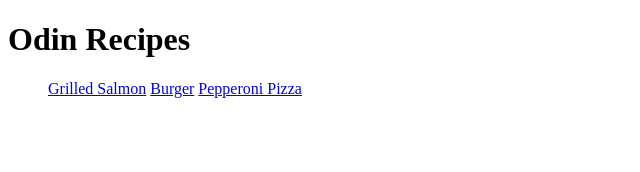
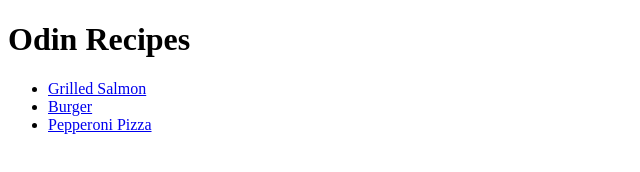
Before and after one commit to TactfulEight784/odin-recipes, a plain HTML site: page index.html in a window 1280 px wide. Shown: the whole page, without its empty margins (0-640 px from the left). Drawn offline with Linux system fonts and the light colour scheme.

Commit message:
Fix unordered list for links

```diff
--- a/index.html
+++ b/index.html
@@ -7,9 +7,9 @@
     <body>
         <h1>Odin Recipes</h1>
         <ul>
-            <a href="./recipes/grilledSalmon.html">Grilled Salmon</a>
-            <a href="./recipes/burger.html">Burger</a>
-            <a href="./recipes/pizza.html">Pepperoni Pizza</a>
+            <li><a href="./recipes/grilledSalmon.html">Grilled Salmon</a></li>
+            <li><a href="./recipes/burger.html">Burger</a></li>
+            <li><a href="./recipes/pizza.html">Pepperoni Pizza</a></li>
         </ul>
     </body>
 </html>
```
